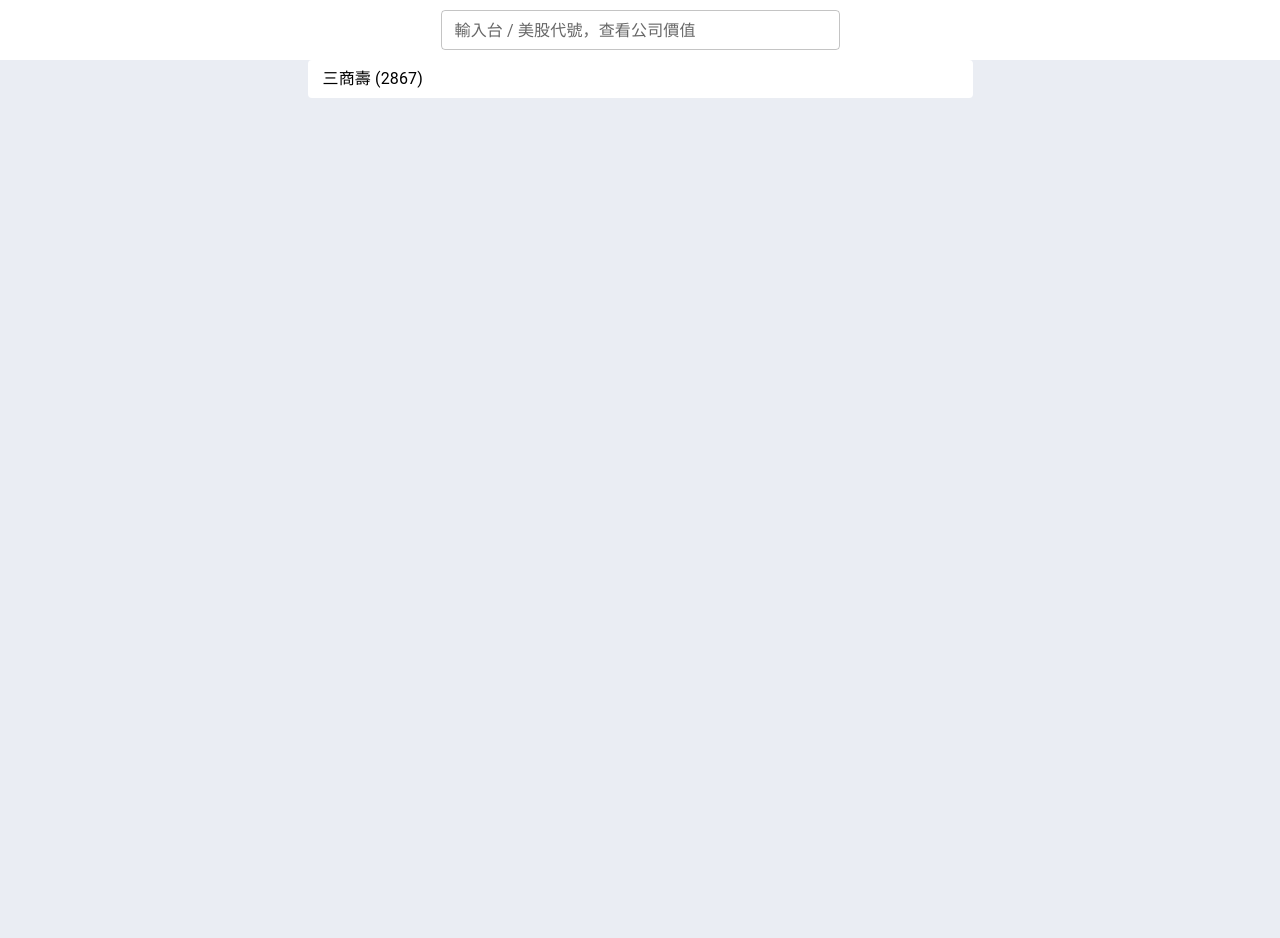
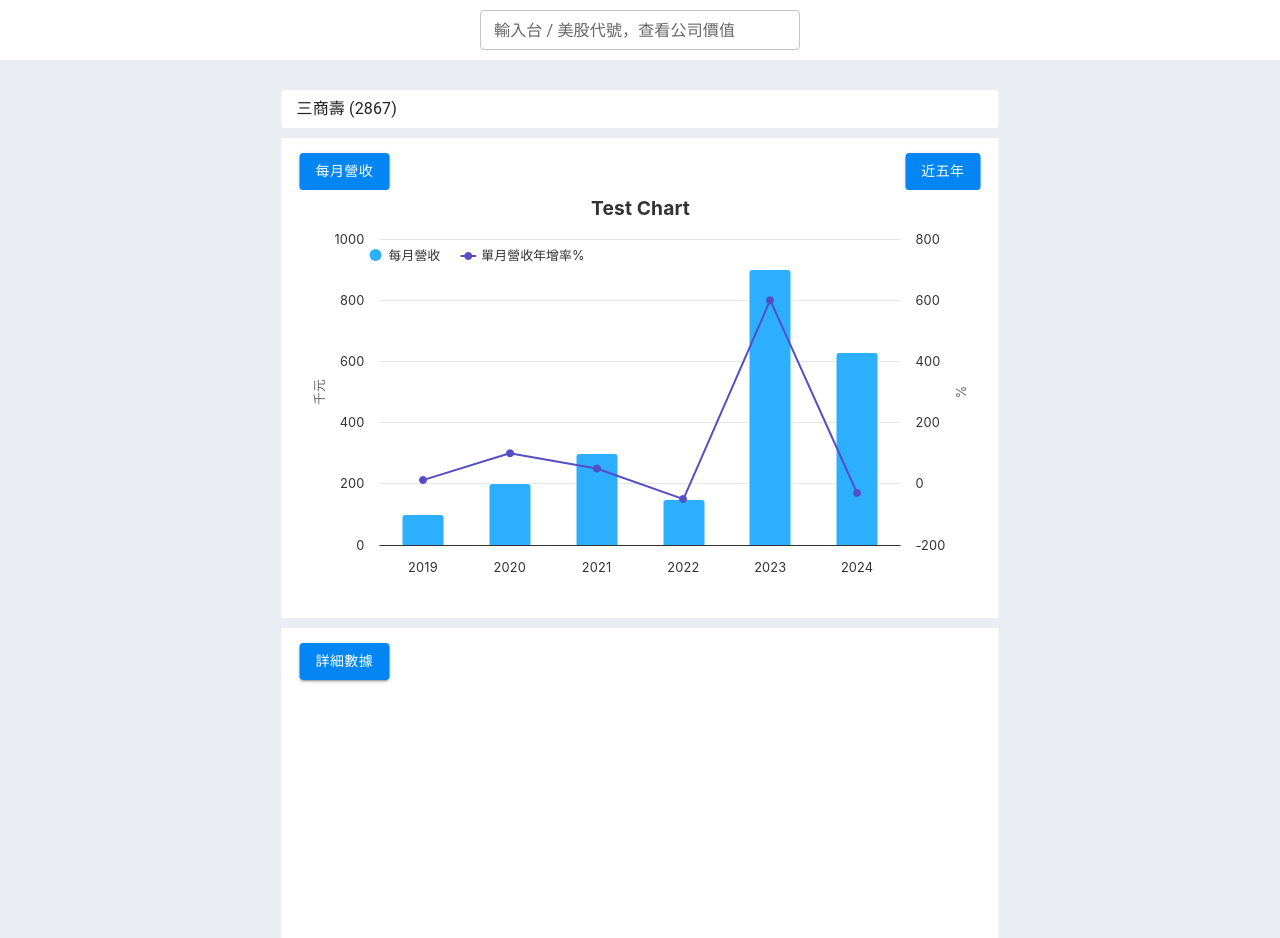
Before and after one commit to WarmingBreeze/StarkTechInterview, a Next.js app: page / in a window 1280 px wide. Before the commit the page ends 800 px from the top, so only its background shows below. Built offline with nearby package versions, Linux system fonts and the light colour scheme; some icons are missing; what @mui/material-nextjs would draw is missing.

Commit message:
work on Theme and Table component

```diff
--- a/app/layout.tsx
+++ b/app/layout.tsx
@@ -1,5 +1,5 @@
 import { AppRouterCacheProvider } from "@mui/material-nextjs/v15-appRouter";
-import "@/css/global.css";
+import MuiThemeProvider from "@/components/MuiThemeProvider";
 
 export const metadata = {
   title: "每月營收",
@@ -13,7 +13,11 @@ export default function RootLayout({
   return (
     <html lang="en">
       <body>
-        <AppRouterCacheProvider>{children}</AppRouterCacheProvider>
+        <AppRouterCacheProvider>
+          <MuiThemeProvider>
+            {children}
+          </MuiThemeProvider>
+        </AppRouterCacheProvider>
       </body>
     </html>
   );
--- a/app/page.tsx
+++ b/app/page.tsx
@@ -1,11 +1,22 @@
+import Chart from "@/components/Chart";
+import DataTable from "@/components/DataTable";
 import Header from "@/components/Header";
 import SearchBar from "@/components/SearchBar";
+import styles from "@/css/App.module.css";
 
 export default function App() {
     return (
         <>
             <SearchBar />
-            <Header />
+            <div className={styles.pos_header}>
+                <Header />
+            </div>
+            <div className={styles.pos_chart}>
+                <Chart />
+            </div>
+            <div className={styles.pos_datatable}>
+                <DataTable />
+            </div>
         </>
     );
 }
--- /dev/null
+++ b/components/Chart.tsx
@@ -0,0 +1,61 @@
+"use client";
+
+import { Box, Button, Stack } from "@mui/material";
+import HighchartsReact from "highcharts-react-official";
+import Highcharts, { Options } from "highcharts";
+
+const options: Options = {
+  title: {
+    text: "Test Chart",
+  },
+  yAxis: [
+    { title: { text: "千元" } },
+    { title: { text: "%" }, opposite: true },
+  ],
+  xAxis: {
+    categories: ["2019", "2020", "2021", "2022", "2023", "2024"],
+  },
+  credits: {
+    enabled: false
+  },
+  legend: {
+    align: "left",
+    verticalAlign: "top",
+    floating: true,
+    x: 50,
+    y: 40
+  },
+  series: [
+    {
+      type: "column",
+      name: "每月營收",
+      data: [100, 200, 300, 150, 900, 630],
+      yAxis: 0,
+    },
+    {
+      type: "line",
+      name: "單月營收年增率%",
+      data: [12.1, 100, 50, -50, 600, -30],
+      yAxis: 1,
+    },
+  ],
+};
+
+export default function Chart() {
+  return (
+    <Box
+      sx={{
+        width: "717px",
+        height: "480px",
+        backgroundColor: "#FFFFFF",
+        padding: "15px 18px",
+      }}
+    >
+      <Stack direction="row" justifyContent="space-between">
+        <Button variant="contained">每月營收</Button>
+        <Button variant="contained">近五年</Button>
+      </Stack>
+      <HighchartsReact highcharts={Highcharts} options={options} />
+    </Box>
+  );
+}
--- /dev/null
+++ b/components/DataTable.tsx
@@ -0,0 +1,12 @@
+import { Box, Button, Stack } from "@mui/material";
+
+export default function DataTable() {
+    return (
+        <Box sx={{width: "717px", height: "310px", backgroundColor: "#FFFFFF"}}>
+            <Stack direction="row" sx={{padding: "15px 18px"}}>
+                <Button variant="contained">詳細數據</Button>
+            </Stack>
+
+        </Box>
+    );
+}
--- a/components/Header.tsx
+++ b/components/Header.tsx
@@ -2,7 +2,7 @@ import { Box, Typography } from "@mui/material";
 
 export default function Header () {
     return (
-        <Box sx={{width: "665px", padding: "7px 15px", backgroundColor: "#FFFFFF", borderRadius: "4px"}}>
+        <Box sx={{width: "717px", padding: "7px 15px", backgroundColor: "#FFFFFF", borderRadius: "4px"}}>
             <Typography>三商壽 (2867)</Typography>
         </Box>
     );
--- /dev/null
+++ b/components/MuiThemeProvider.tsx
@@ -0,0 +1,30 @@
+"use client";
+
+import { createTheme, CssBaseline, ThemeProvider } from "@mui/material";
+
+const theme = createTheme({
+  components: {
+    MuiCssBaseline: {
+      styleOverrides: {
+        body: {
+          backgroundColor: "rgb(234, 237, 243)",
+          position: "relative"
+        }
+      }
+    },
+    MuiButton: {
+      styleOverrides: {
+        root: { backgroundColor: "#0386F4" },
+      },
+    },
+  },
+});
+
+export default function MuiThemeProvider({children}: {children: React.ReactNode}) {
+    return (
+        <ThemeProvider theme={theme}>
+          <CssBaseline />
+          {children}
+        </ThemeProvider>
+    );
+}
--- a/components/SearchBar.tsx
+++ b/components/SearchBar.tsx
@@ -3,7 +3,7 @@ import SearchIcon from '@mui/icons-material/Search';
 
 export default function SearchBar () {
     return (
-        <Box sx={{backgroundColor: "#FFFFFF", width: "100%", height: "60px", display: "flex", justifyContent: "center", alignItems: "center"}}>
+        <Box sx={{backgroundColor: "#FFFFFF", width: "100%", height: "60px", display: "flex", justifyContent: "center", alignItems: "center", position: "absolute", top: 0, left: 0}}>
             <FormControl variant="outlined" size="small">
                 <InputLabel htmlFor="outlined-adornment-password">輸入台 / 美股代號，查看公司價值</InputLabel>
                 <OutlinedInput
@@ -16,7 +16,7 @@ export default function SearchBar () {
                         </InputAdornment>
                     }
                     label="輸入台 / 美股代號，查看公司價值"
-                    sx={{width: "399px"}}
+                    sx={{width: "320px"}}
                 />
             </FormControl>
         </Box>
--- /dev/null
+++ b/css/App.module.css
@@ -0,0 +1,20 @@
+.pos_header {
+    position: absolute;
+    top: 90px;
+    left: 50%;
+    transform: translateX(-50%);
+}
+
+.pos_chart {
+    position: absolute;
+    top: 138px;
+    left: 50%;
+    transform: translateX(-50%);
+}
+
+.pos_datatable {
+    position: absolute;
+    top: 628px;
+    left: 50%;
+    transform: translateX(-50%);
+}
--- a/css/global.css
+++ /dev/null
@@ -1,13 +0,0 @@
-*,
-*::after,
-*::before {
-    box-sizing: border-box;
-}
-
-body {
-    margin: 0;
-    background-color: rgb(234, 237, 243);
-    display: flex;
-    flex-direction: column;
-    align-items: center;
-}
```
